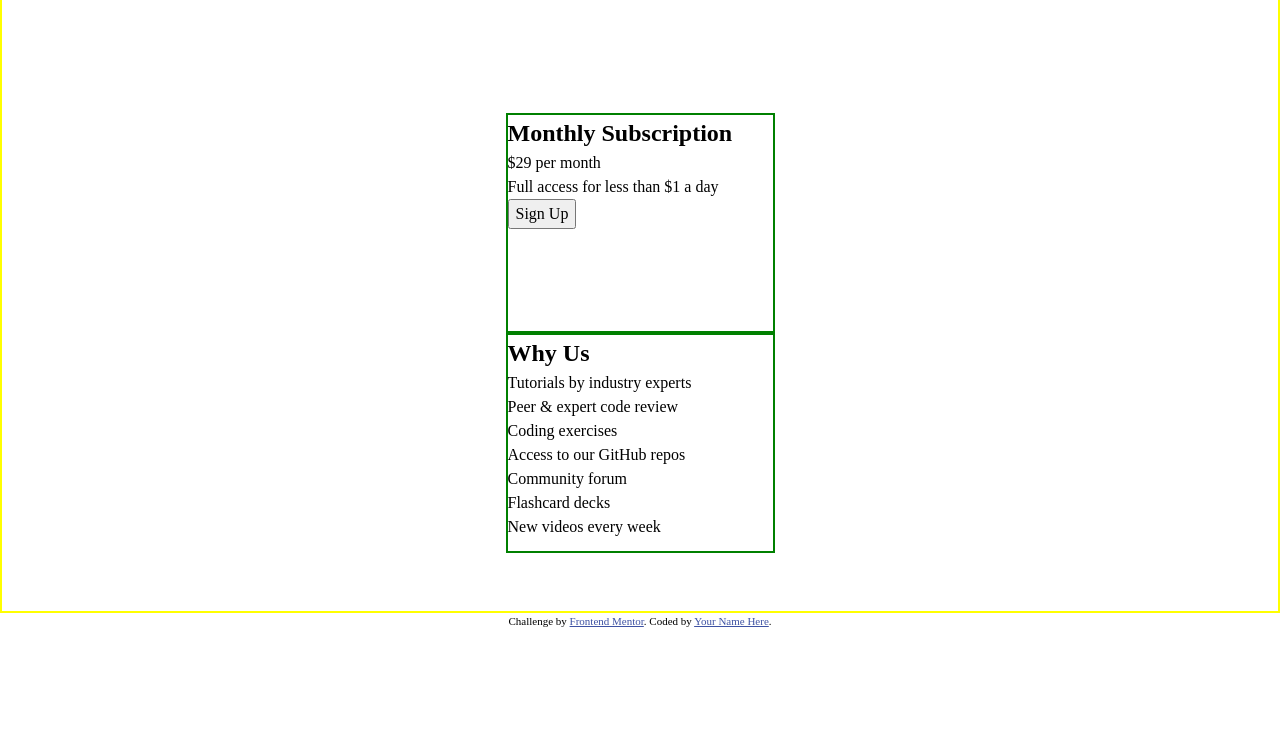
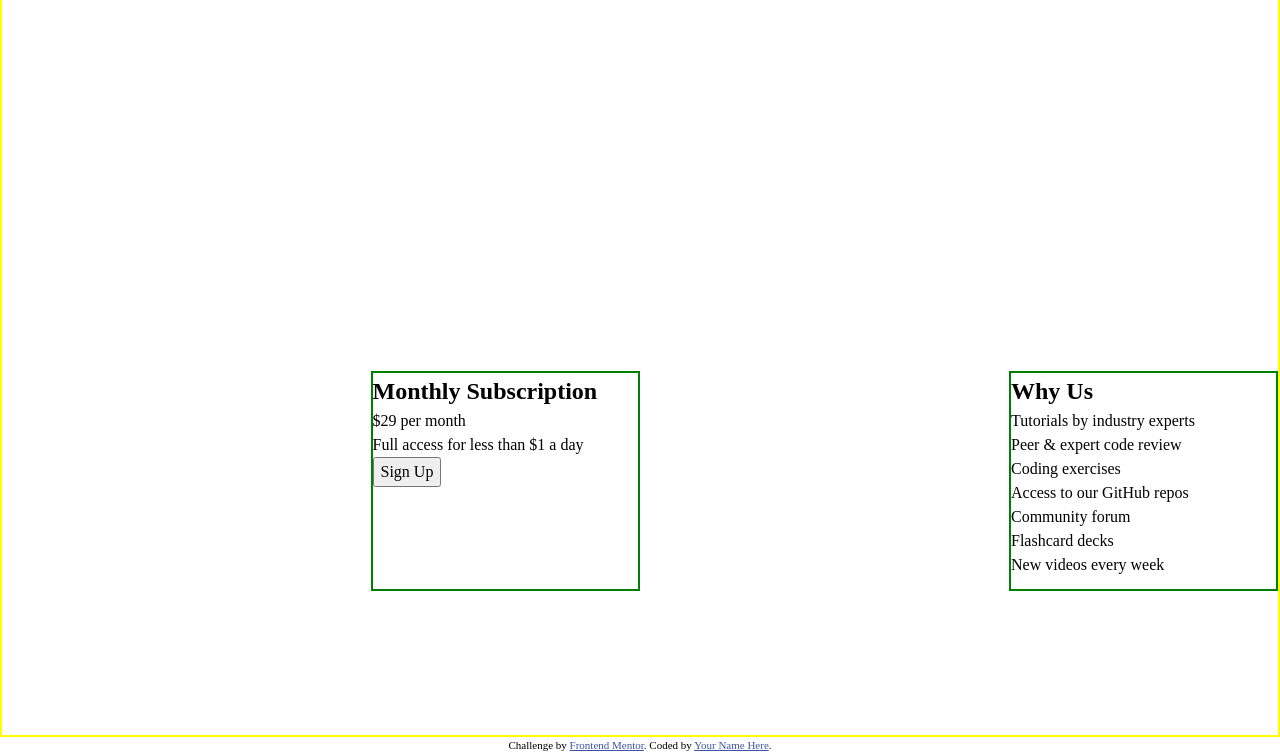
Before and after one commit to FelipinDR/frontendmentor08, a plain HTML site: page index.html in a window 1280 px wide. Shown: the part 187-941 px from the top of the page. Before the commit the page ends 817 px from the top, so only its background shows below. Drawn offline with Linux system fonts and the light colour scheme.

Commit message:
Update style.css

```diff
--- a/style.css
+++ b/style.css
@@ -51,9 +51,12 @@
     isolation: isolate;
   }
   /* My css */
-  main{
+  .containers{
     display: grid;
-    grid-template-columns: ;
+    grid-template-columns: 1fr;
+    grid-template-areas:
+    " container01 container01"
+    " container02 container03";
     place-items: center;
     min-height: 100vh;
     gap: 1px;
@@ -65,13 +68,16 @@
     width: 33.813rem;
     height: 11.438;
     border: 2px solid red;
+    grid-area: container01;
   }
   .container02{
+    grid-area: container02;
     height: 13.75rem;
     width: 16.813rem;
     border: 2px solid green;
   }
   .container03{
+    grid-area:container03;
     height: 13.75rem;
     width: 16.813rem;
     border: 2px solid green;
```
